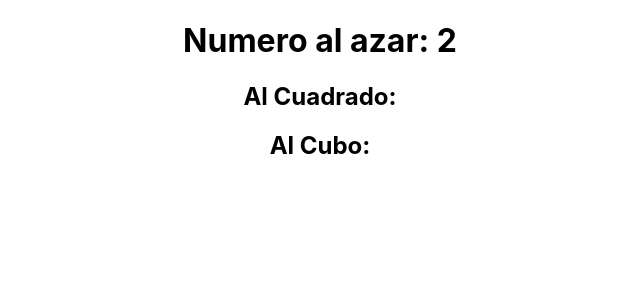
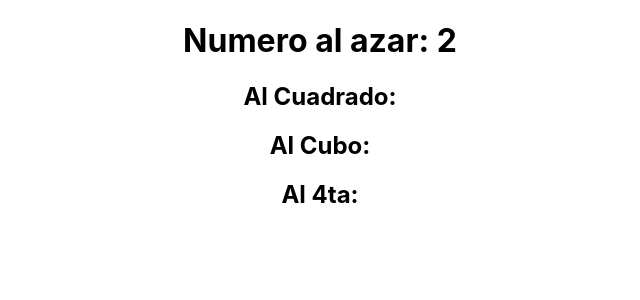
Before and after one commit to srblick/piedrapapeltijeraGrupoX, a React (Create React App) app: page / in a window 1280 px wide. Shown: the top 300 px of the page, without its empty margins (320-960 px from the left). Built offline with nearby package versions, Linux system fonts and the light colour scheme.

Commit message:
es una prueba

```diff
--- a/src/App.js
+++ b/src/App.js
@@ -11,6 +11,7 @@ function App() {
       <h1> Numero al azar: {numero}</h1>
       <h2> Al Cuadrado: {numero => numero*numero}</h2>
       <h2> Al Cubo: {numero => numero*numero*numero}</h2>
+      <h2> Al 4ta: {numero => numero*numero*numero*numero}</h2>
     </div>
   );
 }
```
